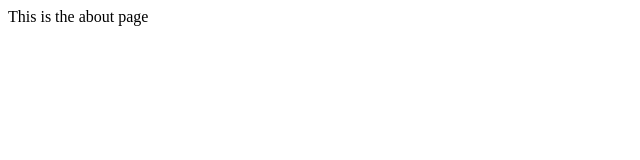
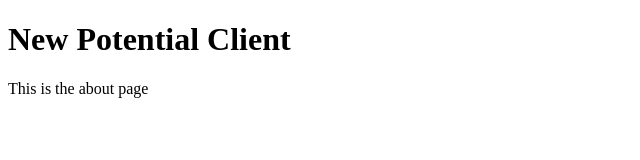
Before and after one commit to GanapathyU/git-project-repo, a website: page about.html in a window 1280 px wide. Shown: the whole page, without its empty margins (0-640 px from the left). Drawn offline with Linux system fonts and the light colour scheme.

Commit message:
modified about.html

```diff
--- a/about.html
+++ b/about.html
@@ -1,6 +1,8 @@
 <!DOCTYPE html>
 <html>
 	<body>
+		<h1>New Potential Client</h1>
 		This is the about page
+		<!-- This is the new form-->
 	</body>
 </html>
```
